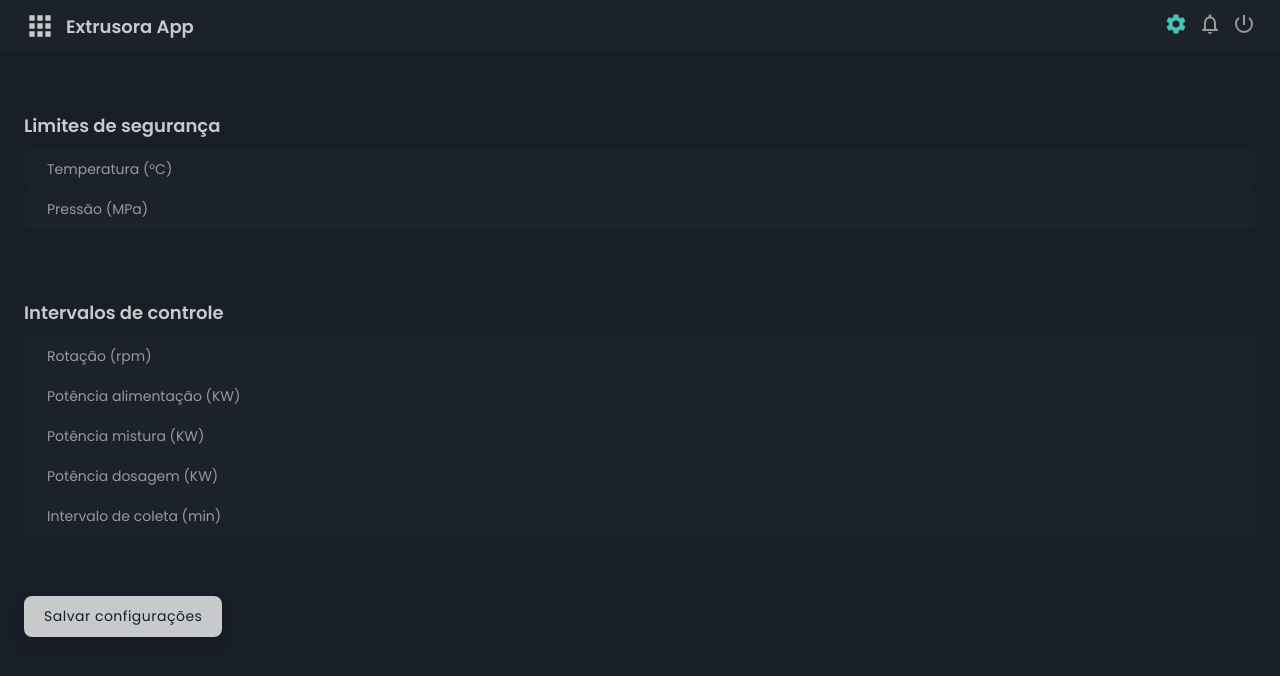
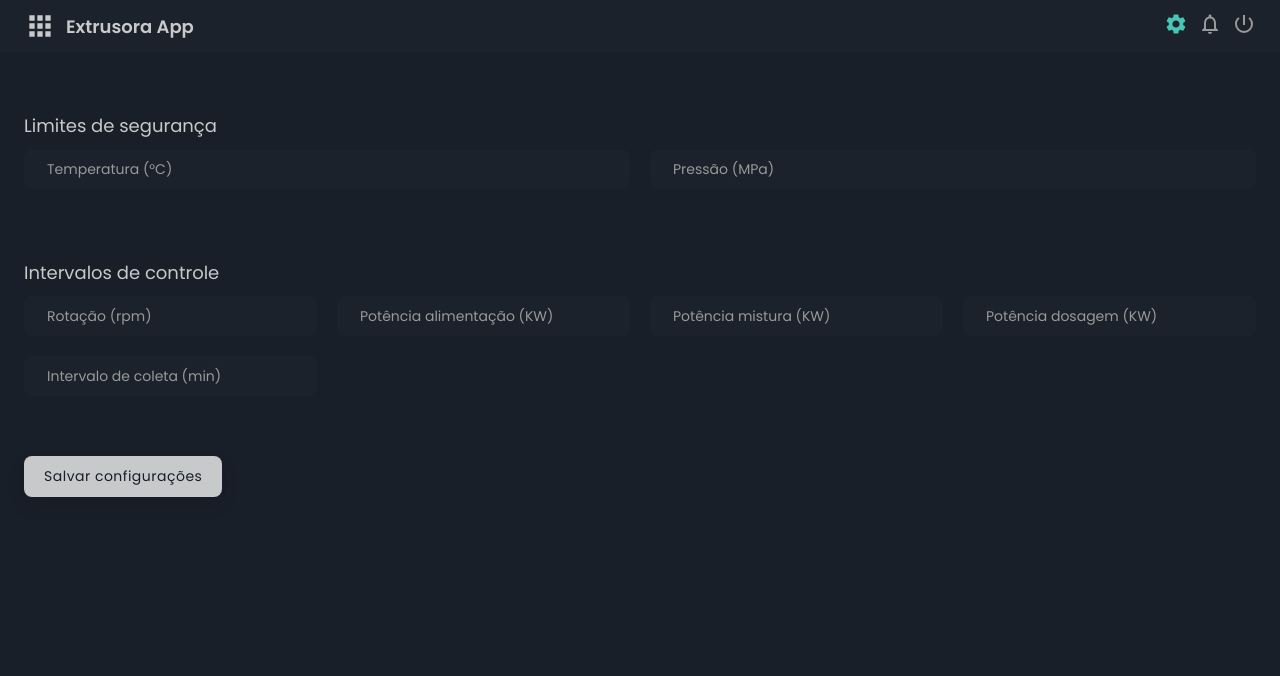
Before and after one commit to higoreduardoalpha11/extrusora-app, a React (Vite) app in the folder client/: page /configuracao in a window 1280 px wide. Shown: the top 676 px of the page. Built offline with nearby package versions, Linux system fonts and the light colour scheme.

Commit message:
:lipstick: Edited style project pattern

```diff
--- a/client/src/css/default/_helpers.css
+++ b/client/src/css/default/_helpers.css
@@ -71,6 +71,18 @@
 .gap-30 { gap: 30px; }
 .gap-40 { gap: 40px; }
 
+/* GRID */
+.grid { display: grid; }
+.grid-start, .grid-end, .grid-center, .grid-between {
+  align-items: center;
+}
+.grid-start { justify-content: flex-start; }
+.grid-end { justify-content: flex-end; }
+.grid-center { justify-content: center; }
+.grid-between { justify-content: space-between; }
+
+.grid-3 { grid-template-columns: repeat(auto-fit, minmax(250px, 1fr)); }
+
 /* TYPOGRAPHY */
 .font-xxs {
   font-size: var(--font-size-xxs);
@@ -113,6 +125,7 @@
   line-height: var(--line-height-h1);
 }
 
+.font-regular { font-weight: var(--font-weight-regular); }
 .font-semi-bold { font-weight: var(--font-weight-semi-bold); }
 .font-bold { font-weight: var(--font-weight-bold); }
 
--- a/client/src/css/default/_reset.css
+++ b/client/src/css/default/_reset.css
@@ -22,7 +22,7 @@ html {
 
 html::-webkit-scrollbar { width: 10px; }
 html::-webkit-scrollbar-track { background-color: var(--color-white); }
-html::-webkit-scrollbar-thumb { background-color: #cd9452; }
+html::-webkit-scrollbar-thumb { background-color: var(--color-light-green); }
 
 a { text-decoration: none; }
 
--- a/client/src/css/default/_vars.css
+++ b/client/src/css/default/_vars.css
@@ -46,9 +46,17 @@
   --color-light: #999999;
   --color-light-green: #49C5B6;
   --color-success: #26A340;
+  --medium-color-success: #18633a;
+  --light-color-success: #bdf5d3;
   --color-warning: #DCBB0A;
+  --medium-color-warning: #ffca6d;
+  --light-color-warning: #ffe1a5;
   --color-info: #0C70F9;
+  --medium-color-info: #96cefa;
+  --light-color-info: #c1e1fc;
   --color-danger: #DC3544;
+  --medium-color-danger: #ff9baa;
+  --light-color-danger: #ffc4cd;
 
   /* BOX SHADOW */
   --box-shadow-small: 0 2px 2px -2px rgba(31, 27, 45, 0.08), 0 4px 12px rgba(31, 27, 45, 0.08);
```
